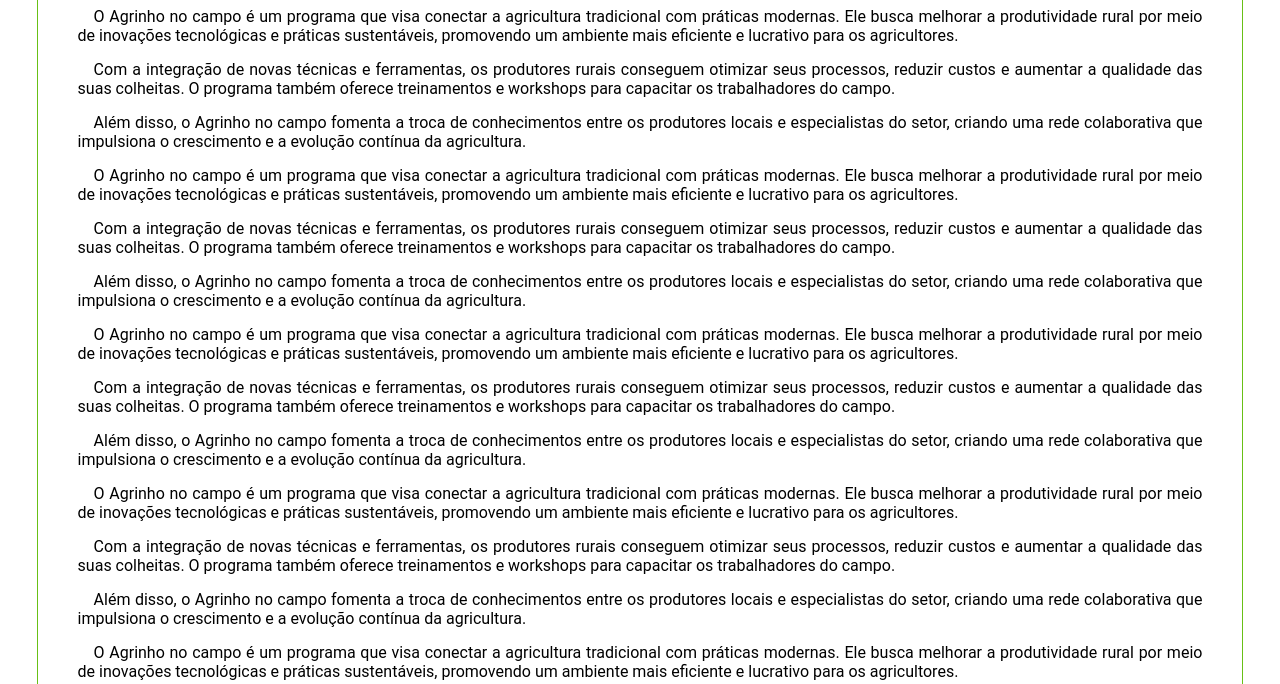
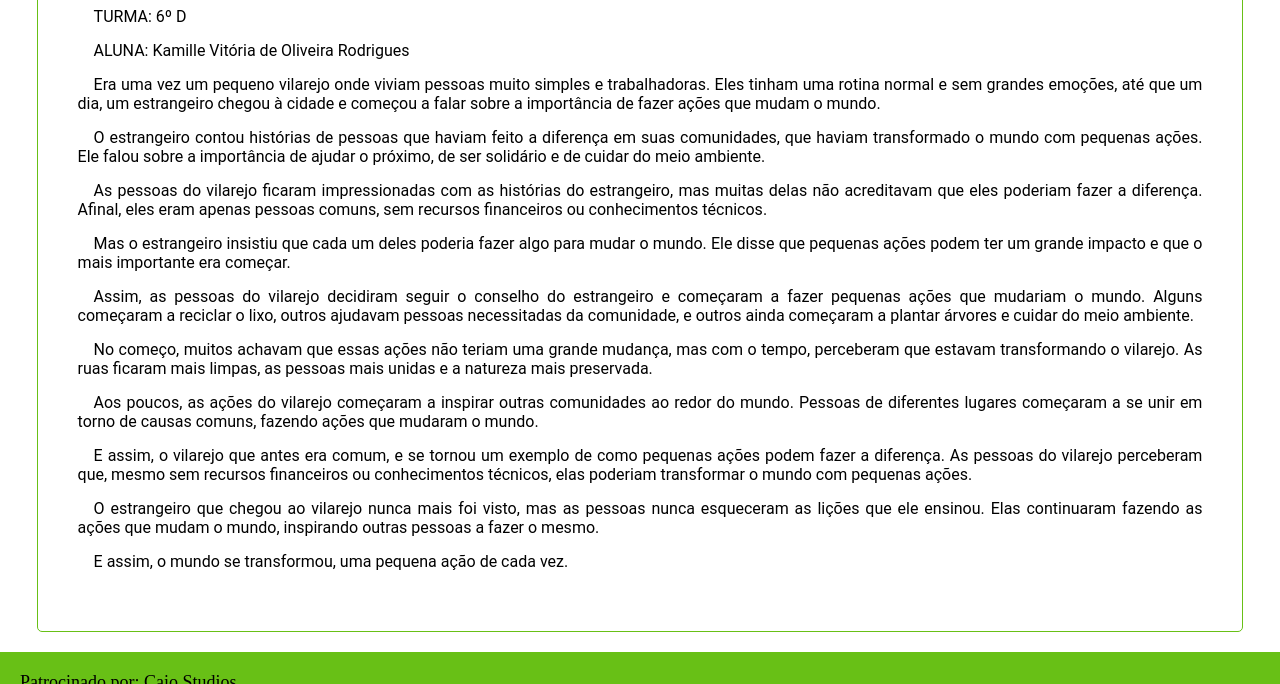
Before and after one commit to webhub3750/agrinho.github.io, a plain HTML site: page redação/redação_62.html in a window 1280 px wide. Shown: the part 453-1137 px from the top of the page. Drawn offline with Linux system fonts and the light colour scheme.

Commit message:
Update redação_62.html

```diff
--- a/redação/redação_62.html
+++ b/redação/redação_62.html
@@ -31,25 +31,19 @@
 <header class="text-group">
   <div>
     <section class="text-section">
-      <h2 class="section-title">Titulo da redação</h2>
-      <p>O Agrinho no campo é um programa que visa conectar a agricultura tradicional com práticas modernas. Ele busca melhorar a produtividade rural por meio de inovações tecnológicas e práticas sustentáveis, promovendo um ambiente mais eficiente e lucrativo para os agricultores.</p>
-      <p>Com a integração de novas técnicas e ferramentas, os produtores rurais conseguem otimizar seus processos, reduzir custos e aumentar a qualidade das suas colheitas. O programa também oferece treinamentos e workshops para capacitar os trabalhadores do campo.</p>
-      <p>Além disso, o Agrinho no campo fomenta a troca de conhecimentos entre os produtores locais e especialistas do setor, criando uma rede colaborativa que impulsiona o crescimento e a evolução contínua da agricultura.</p>
-      <p>O Agrinho no campo é um programa que visa conectar a agricultura tradicional com práticas modernas. Ele busca melhorar a produtividade rural por meio de inovações tecnológicas e práticas sustentáveis, promovendo um ambiente mais eficiente e lucrativo para os agricultores.</p>
-      <p>Com a integração de novas técnicas e ferramentas, os produtores rurais conseguem otimizar seus processos, reduzir custos e aumentar a qualidade das suas colheitas. O programa também oferece treinamentos e workshops para capacitar os trabalhadores do campo.</p>
-      <p>Além disso, o Agrinho no campo fomenta a troca de conhecimentos entre os produtores locais e especialistas do setor, criando uma rede colaborativa que impulsiona o crescimento e a evolução contínua da agricultura.</p>
-      <p>O Agrinho no campo é um programa que visa conectar a agricultura tradicional com práticas modernas. Ele busca melhorar a produtividade rural por meio de inovações tecnológicas e práticas sustentáveis, promovendo um ambiente mais eficiente e lucrativo para os agricultores.</p>
-      <p>Com a integração de novas técnicas e ferramentas, os produtores rurais conseguem otimizar seus processos, reduzir custos e aumentar a qualidade das suas colheitas. O programa também oferece treinamentos e workshops para capacitar os trabalhadores do campo.</p>
-      <p>Além disso, o Agrinho no campo fomenta a troca de conhecimentos entre os produtores locais e especialistas do setor, criando uma rede colaborativa que impulsiona o crescimento e a evolução contínua da agricultura.</p>
-      <p>O Agrinho no campo é um programa que visa conectar a agricultura tradicional com práticas modernas. Ele busca melhorar a produtividade rural por meio de inovações tecnológicas e práticas sustentáveis, promovendo um ambiente mais eficiente e lucrativo para os agricultores.</p>
-      <p>Com a integração de novas técnicas e ferramentas, os produtores rurais conseguem otimizar seus processos, reduzir custos e aumentar a qualidade das suas colheitas. O programa também oferece treinamentos e workshops para capacitar os trabalhadores do campo.</p>
-      <p>Além disso, o Agrinho no campo fomenta a troca de conhecimentos entre os produtores locais e especialistas do setor, criando uma rede colaborativa que impulsiona o crescimento e a evolução contínua da agricultura.</p>
-      <p>O Agrinho no campo é um programa que visa conectar a agricultura tradicional com práticas modernas. Ele busca melhorar a produtividade rural por meio de inovações tecnológicas e práticas sustentáveis, promovendo um ambiente mais eficiente e lucrativo para os agricultores.</p>
-      <p>Com a integração de novas técnicas e ferramentas, os produtores rurais conseguem otimizar seus processos, reduzir custos e aumentar a qualidade das suas colheitas. O programa também oferece treinamentos e workshops para capacitar os trabalhadores do campo.</p>
-      <p>Além disso, o Agrinho no campo fomenta a troca de conhecimentos entre os produtores locais e especialistas do setor, criando uma rede colaborativa que impulsiona o crescimento e a evolução contínua da agricultura.</p>
-      <p>O Agrinho no campo é um programa que visa conectar a agricultura tradicional com práticas modernas. Ele busca melhorar a produtividade rural por meio de inovações tecnológicas e práticas sustentáveis, promovendo um ambiente mais eficiente e lucrativo para os agricultores.</p>
-      <p>Com a integração de novas técnicas e ferramentas, os produtores rurais conseguem otimizar seus processos, reduzir custos e aumentar a qualidade das suas colheitas. O programa também oferece treinamentos e workshops para capacitar os trabalhadores do campo.</p>
-      <p>Além disso, o Agrinho no campo fomenta a troca de conhecimentos entre os produtores locais e especialistas do setor, criando uma rede colaborativa que impulsiona o crescimento e a evolução contínua da agricultura.</p>
+      <h2 class="section-title">Pequenas ações, grandes transformações</h2>
+      <p>TURMA: 6º D</p>
+      <p>ALUNA: Kamille Vitória de Oliveira Rodrigues</p>
+      <p>Era uma vez um pequeno vilarejo onde viviam pessoas muito simples e trabalhadoras. Eles tinham uma rotina normal e sem grandes emoções, até que um dia, um estrangeiro chegou à cidade e começou a falar sobre a importância de fazer ações que mudam o mundo.</p>
+      <p>O estrangeiro contou histórias de pessoas que haviam feito a diferença em suas comunidades, que haviam transformado o mundo com pequenas ações. Ele falou sobre a importância de ajudar o próximo, de ser solidário e de cuidar do meio ambiente.</p>
+      <p>As pessoas do vilarejo ficaram impressionadas com as histórias do estrangeiro, mas muitas delas não acreditavam que eles poderiam fazer a diferença. Afinal, eles eram apenas pessoas comuns, sem recursos financeiros ou conhecimentos técnicos.</p>
+      <p>Mas o estrangeiro insistiu que cada um deles poderia fazer algo para mudar o mundo. Ele disse que pequenas ações podem ter um grande impacto e que o mais importante era começar.</p>
+      <p>Assim, as pessoas do vilarejo decidiram seguir o conselho do estrangeiro e começaram a fazer pequenas ações que mudariam o mundo. Alguns começaram a reciclar o lixo, outros ajudavam pessoas necessitadas da comunidade, e outros ainda começaram a plantar árvores e cuidar do meio ambiente.</p>
+      <p>No começo, muitos achavam que essas ações não teriam uma grande mudança, mas com o tempo, perceberam que estavam transformando o vilarejo. As ruas ficaram mais limpas, as pessoas mais unidas e a natureza mais preservada.</p>
+      <p>Aos poucos, as ações do vilarejo começaram a inspirar outras comunidades ao redor do mundo. Pessoas de diferentes lugares começaram a se unir em torno de causas comuns, fazendo ações que mudaram o mundo.</p>
+      <p>E assim, o vilarejo que antes era comum, e se tornou um exemplo de como pequenas ações podem fazer a diferença. As pessoas do vilarejo perceberam que, mesmo sem recursos financeiros ou conhecimentos técnicos, elas poderiam transformar o mundo com pequenas ações.</p>
+      <p>O estrangeiro que chegou ao vilarejo nunca mais foi visto, mas as pessoas nunca esqueceram as lições que ele ensinou. Elas continuaram fazendo as ações que mudam o mundo, inspirando outras pessoas a fazer o mesmo.</p>
+      <p>E assim, o mundo se transformou, uma pequena ação de cada vez.</p>
     </section>
   </div>
   <div>
```
